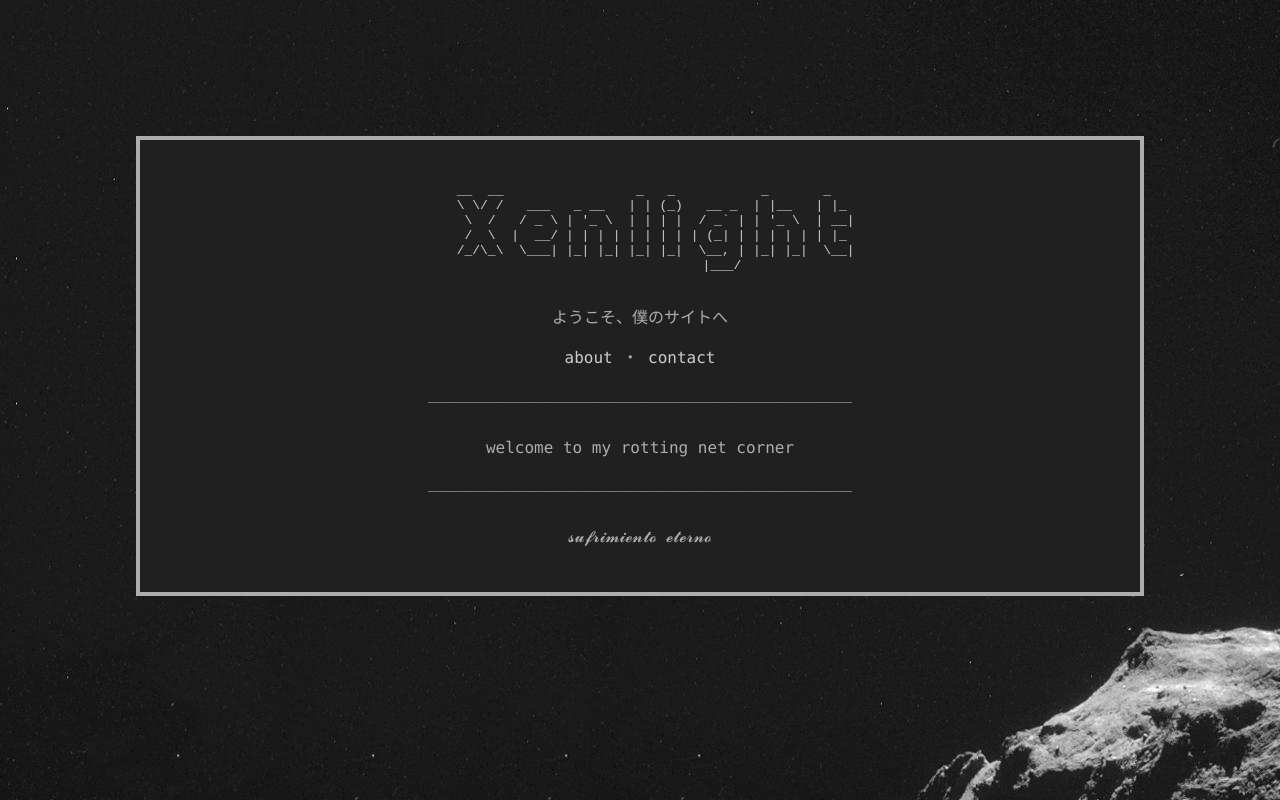
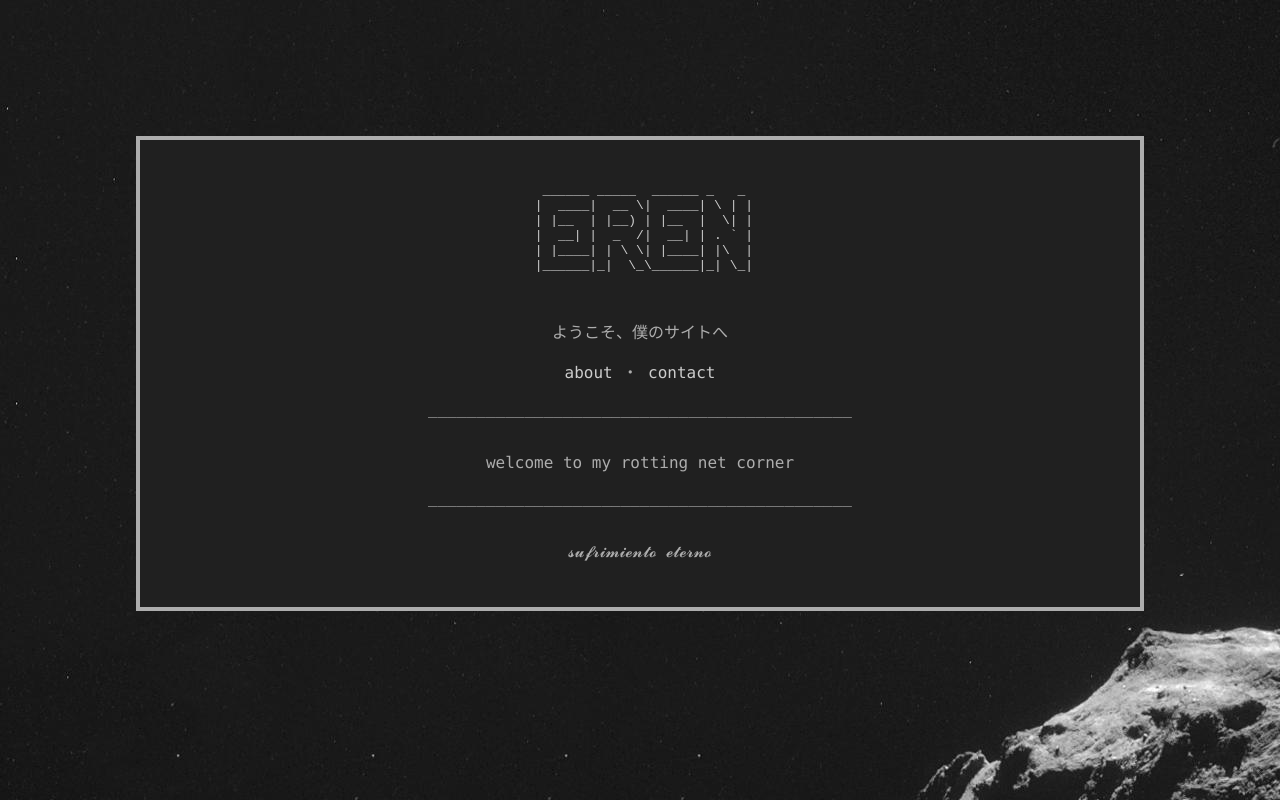
Before and after one commit to SH1NSETSU/g0t-h.github.io, a plain HTML site: page index.html in a window 1280 px wide. Drawn offline with Linux system fonts and the light colour scheme.

Commit message:
Update index.html

```diff
--- a/index.html
+++ b/index.html
@@ -13,12 +13,13 @@
 
   <div style="text-align: center">
       <a href="index.html"><pre>
-    __  __                 _   _           _       _
-    \ \/ /   ___   _ __   | | (_)   __ _  | |__   | |_
-     \  /   / _ \ | '_ \  | | | |  / _` | | '_ \  | __|
-     /  \  |  __/ | | | | | | | | | (_| | | | | | | |_
-    /_/\_\  \___| |_| |_| |_| |_|  \__, | |_| |_|  \__|
-                                    |___/
+  ______ _____  ______ _   _
+ |  ____|  __ \|  ____| \ | |
+ | |__  | |__) | |__  |  \| |
+ |  __| |  _  /|  __| | . ` |
+ | |____| | \ \| |____| |\  |
+ |______|_|  \_\______|_| \_|
+
       </pre></a>
 
     <p>ようこそ、僕のサイトへ</p>
```
